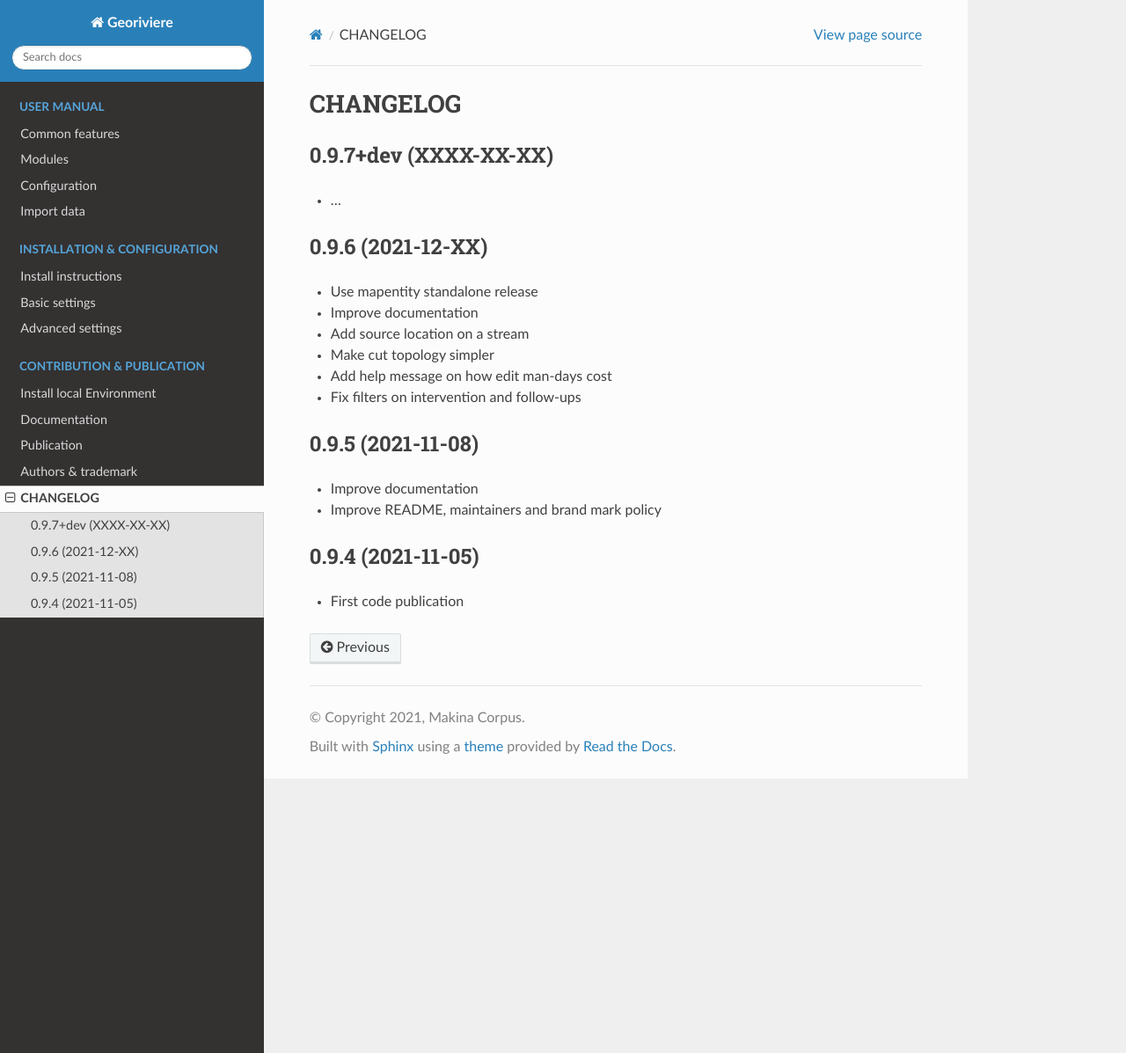
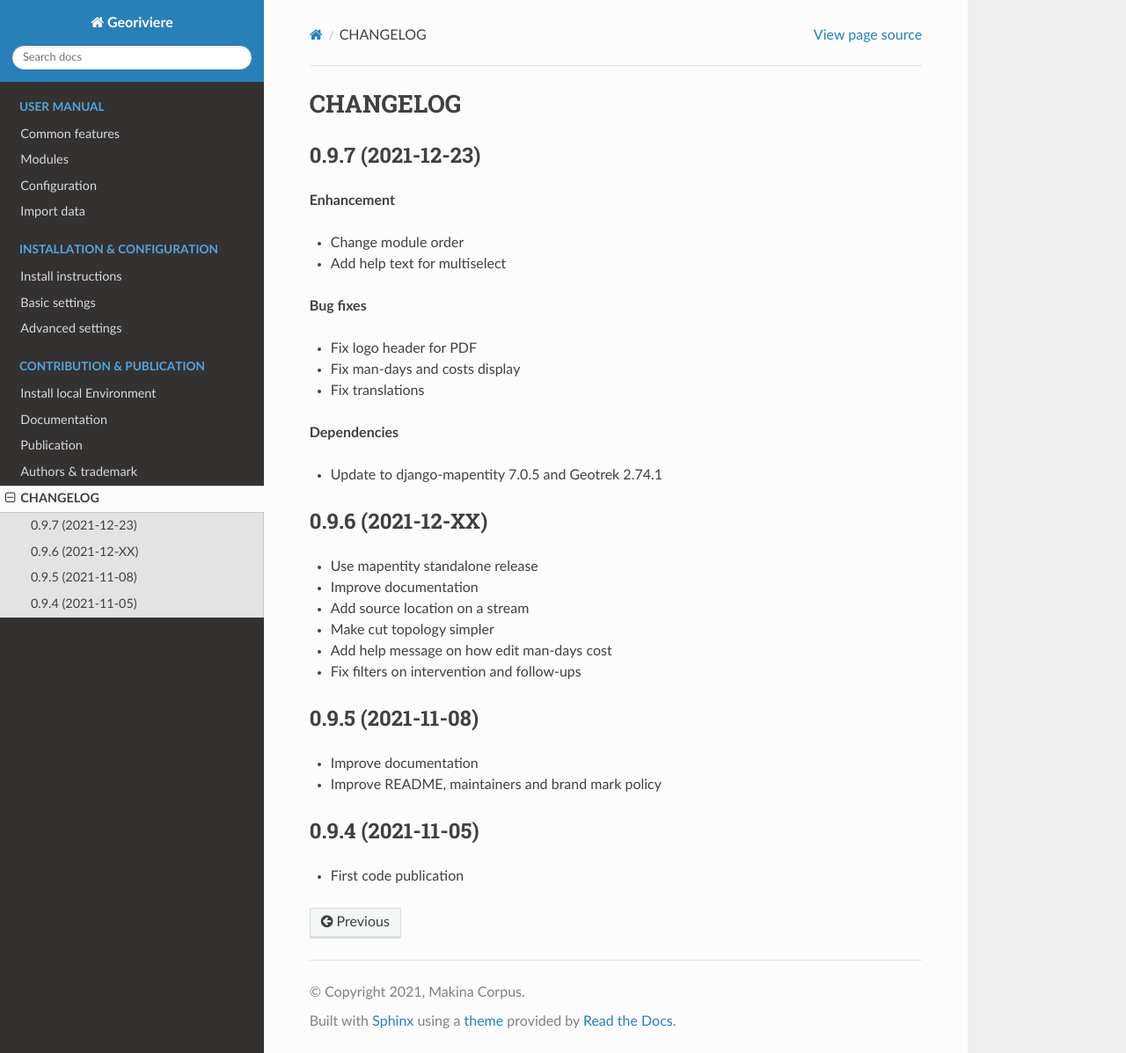
Before and after one commit to Georiviere/Georiviere-admin, a Sphinx documentation site: the page built from docs/changelog.rst, in a window 1280 px wide and 1197 px high. Shown: the whole window at 88% size. Built offline with Sphinx 7.4.7 and the Read the Docs theme 2.0.0, drawn with Linux system fonts in a browser that asks for light colours; the version number could not be read and is left out.

Commit message:
Release to 0.9.7

```diff
--- a/docs/changelog.rst
+++ b/docs/changelog.rst
@@ -2,10 +2,23 @@
 CHANGELOG
 =========
 
-0.9.7+dev    (XXXX-XX-XX)
+0.9.7    (2021-12-23)
 -------------------------
 
-* …
+**Enhancement**
+
+* Change module order
+* Add help text for multiselect
+
+**Bug fixes**
+
+* Fix logo header for PDF
+* Fix man-days and costs display
+* Fix translations
+
+**Dependencies**
+
+* Update to django-mapentity 7.0.5 and Geotrek 2.74.1
 
 
 0.9.6    (2021-12-XX)
```
Also changed, not shown: 1 other file.
